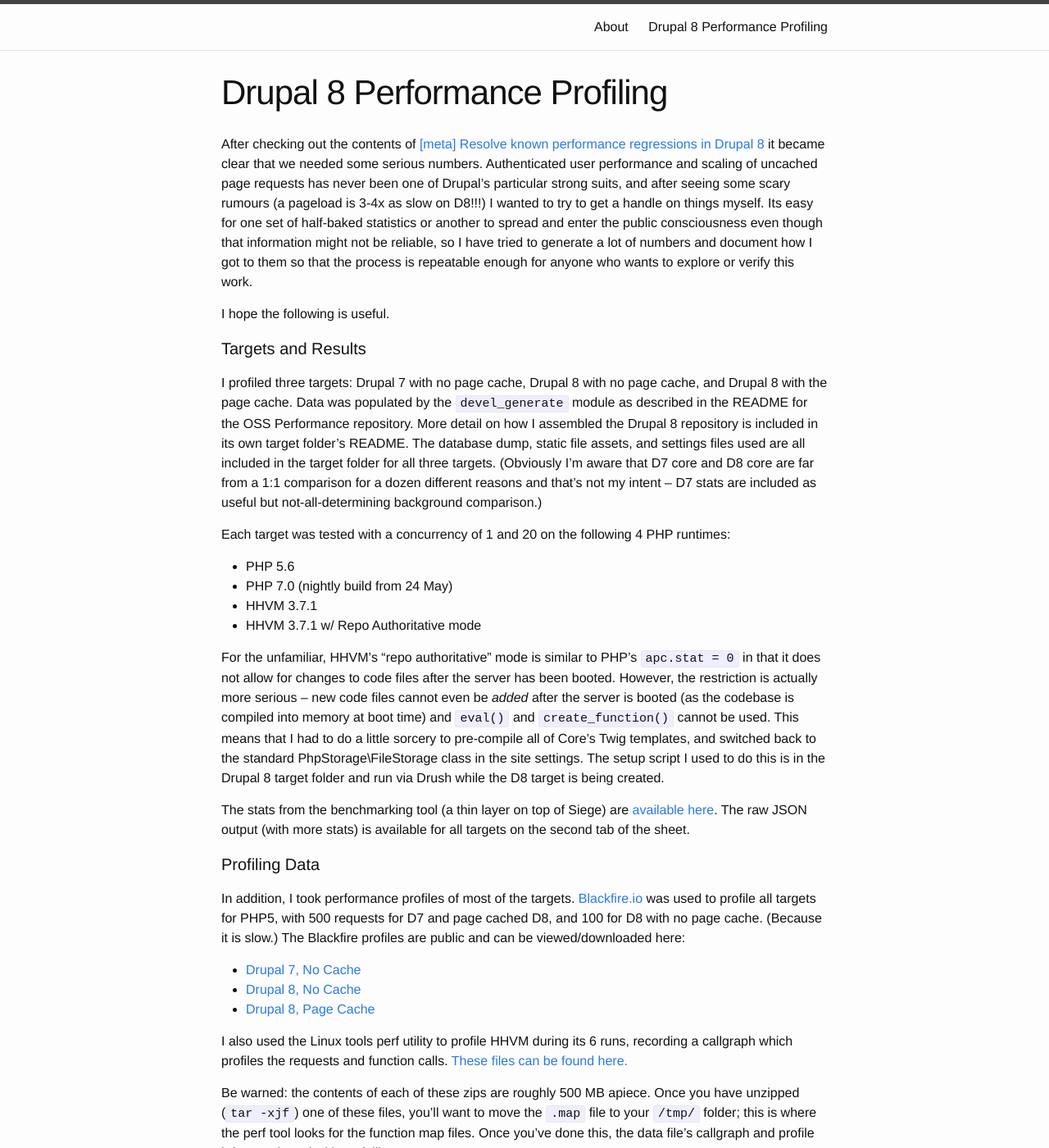
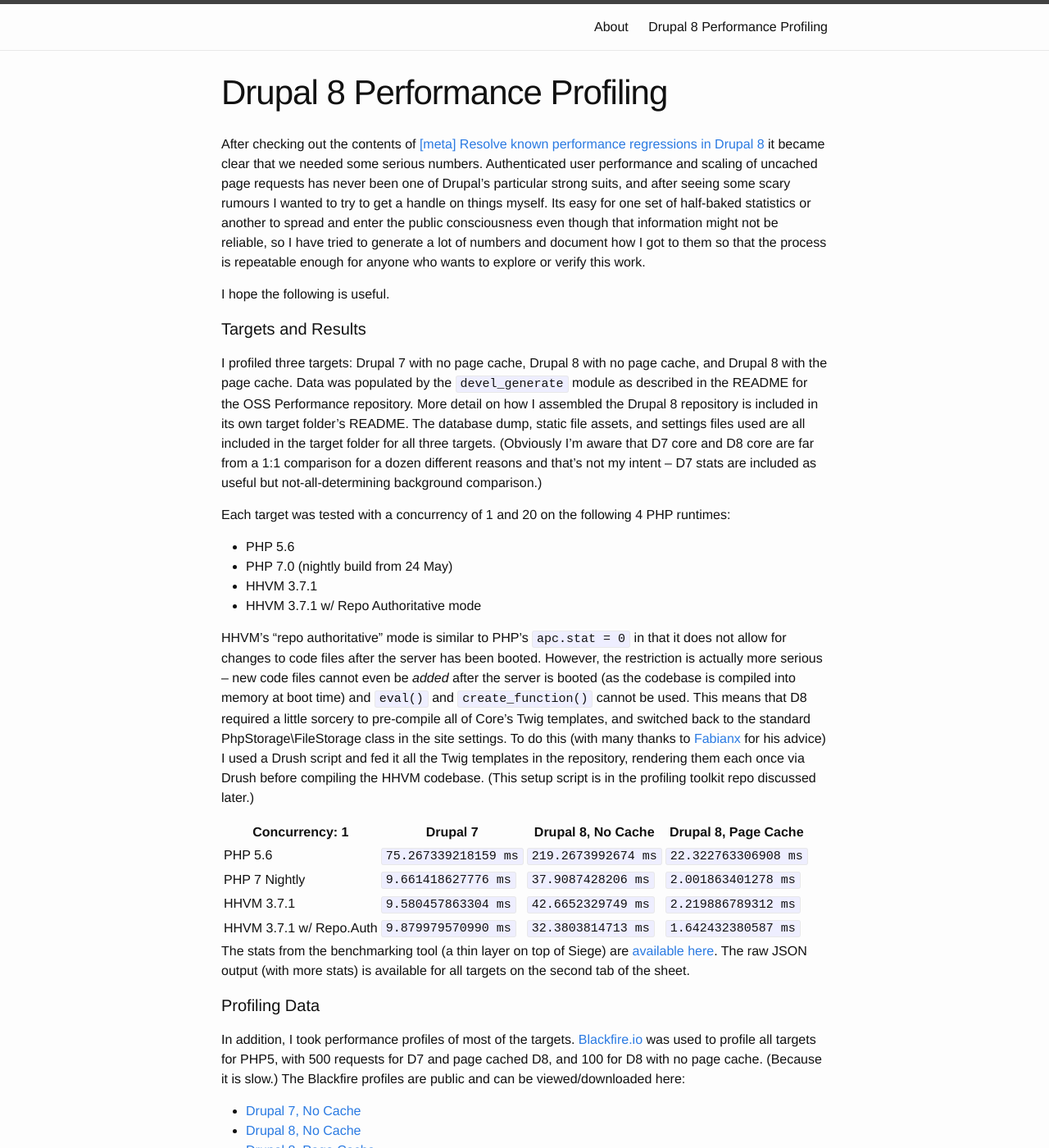
Before and after one commit to Kazanir/kazanir.github.io, a Jekyll site: the page built from profiling.md, in a window 1280 px wide and 1400 px high. Shown: the whole window at 82% size. Built offline with Jekyll 4.4.1, drawn with Linux system fonts in a browser that asks for light colours.

Commit message:
Add table

```diff
--- a/profiling.md
+++ b/profiling.md
@@ -4,7 +4,7 @@ layout: page
 permalink: /profiling/
 ---
 
-After checking out the contents of [[meta] Resolve known performance regressions in Drupal 8](https://www.drupal.org/node/1744302) it became clear that we needed some serious numbers. Authenticated user performance and scaling of uncached page requests has never been one of Drupal's particular strong suits, and after seeing some scary rumours (a pageload is 3-4x as slow on D8!!!) I wanted to try to get a handle on things myself. Its easy for one set of half-baked statistics or another to spread and enter the public consciousness even though that information might not be reliable, so I have tried to generate a lot of numbers and document how I got to them so that the process is repeatable enough for anyone who wants to explore or verify this work.
+After checking out the contents of [[meta] Resolve known performance regressions in Drupal 8](https://www.drupal.org/node/1744302) it became clear that we needed some serious numbers. Authenticated user performance and scaling of uncached page requests has never been one of Drupal's particular strong suits, and after seeing some scary rumours I wanted to try to get a handle on things myself. Its easy for one set of half-baked statistics or another to spread and enter the public consciousness even though that information might not be reliable, so I have tried to generate a lot of numbers and document how I got to them so that the process is repeatable enough for anyone who wants to explore or verify this work.
 
 I hope the following is useful.
 
@@ -19,7 +19,14 @@ Each target was tested with a concurrency of 1 and 20 on the following 4 PHP run
 - HHVM 3.7.1
 - HHVM 3.7.1 w/ Repo Authoritative mode
 
-For the unfamiliar, HHVM's "repo authoritative" mode is similar to PHP's `apc.stat = 0` in that it does not allow for changes to code files after the server has been booted. However, the restriction is actually more serious -- new code files cannot even be *added* after the server is booted (as the codebase is compiled into memory at boot time) and `eval()` and `create_function()` cannot be used. This means that I had to do a little sorcery to pre-compile all of Core's Twig templates, and switched back to the standard PhpStorage\FileStorage class in the site settings. The setup script I used to do this is in the Drupal 8 target folder and run via Drush while the D8 target is being created.
+HHVM's "repo authoritative" mode is similar to PHP's `apc.stat = 0` in that it does not allow for changes to code files after the server has been booted. However, the restriction is actually more serious -- new code files cannot even be *added* after the server is booted (as the codebase is compiled into memory at boot time) and `eval()` and `create_function()` cannot be used. This means that D8 required a little sorcery to pre-compile all of Core's Twig templates, and switched back to the standard PhpStorage\FileStorage class in the site settings. To do this (with many thanks to [Fabianx](https://www.drupal.org/u/fabianx) for his advice) I used a Drush script and fed it all the Twig templates in the repository, rendering them each once via Drush before compiling the HHVM codebase. (This setup script is in the profiling toolkit repo discussed later.)
+
+| Concurrency: 1          | Drupal 7             | Drupal 8, No Cache   | Drupal 8, Page Cache |
+|-------------------------|----------------------|----------------------|----------------------|
+| PHP 5.6                 | `75.267339218159 ms` |  `219.2673992674 ms` | `22.322763306908 ms` |
+| PHP 7 Nightly           |  `9.661418627776 ms` |   `37.9087428206 ms` |  `2.001863401278 ms` |
+| HHVM 3.7.1              |  `9.580457863304 ms` |   `42.6652329749 ms` |  `2.219886789312 ms` |
+| HHVM 3.7.1 w/ Repo.Auth |  `9.879979570990 ms` |   `32.3803814713 ms` |  `1.642432380587 ms` |
 
 The stats from the benchmarking tool (a thin layer on top of Siege) are [available here](http://tiny.cc/d8perfstats). The raw JSON output (with more stats) is available for all targets on the second tab of the sheet.
 
```
